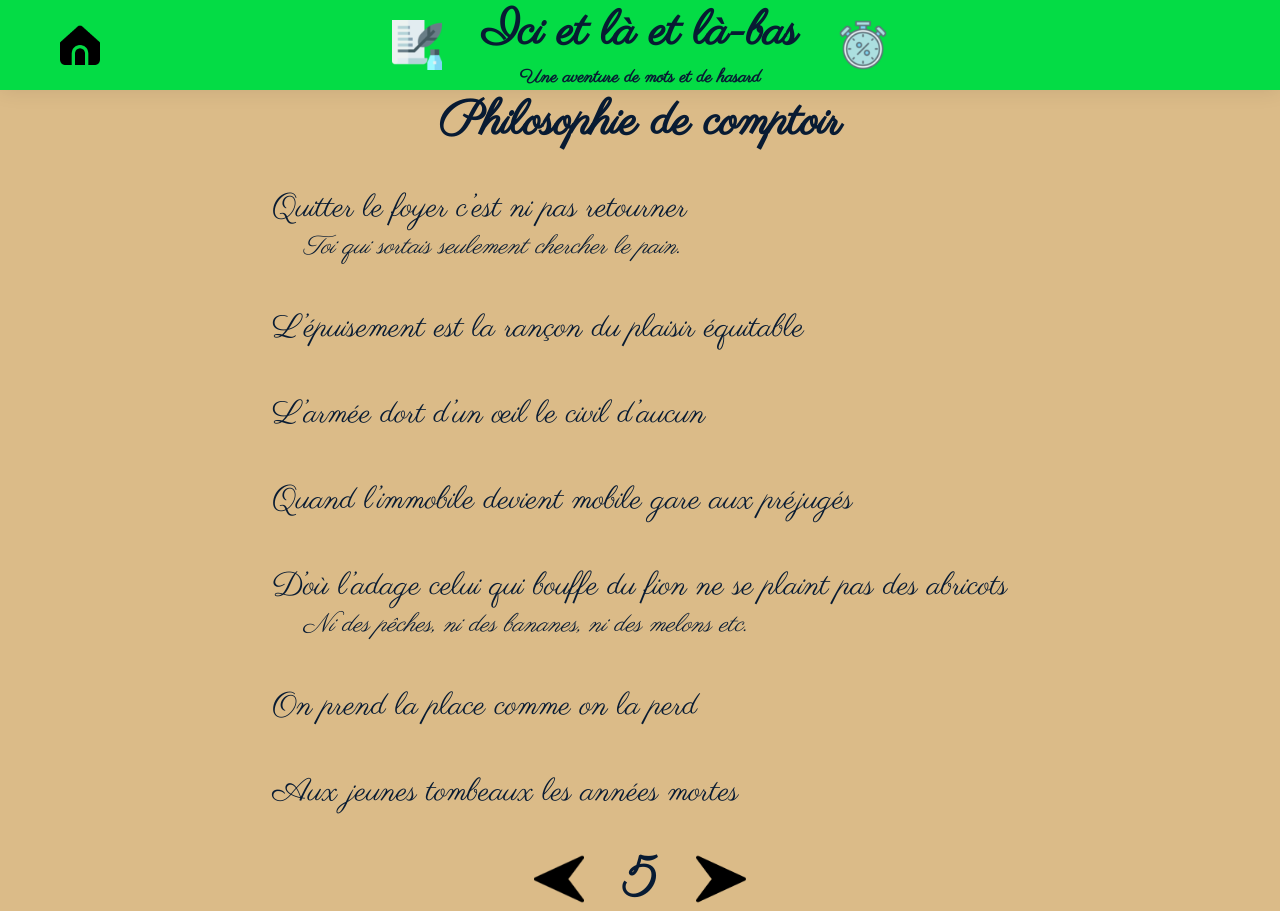
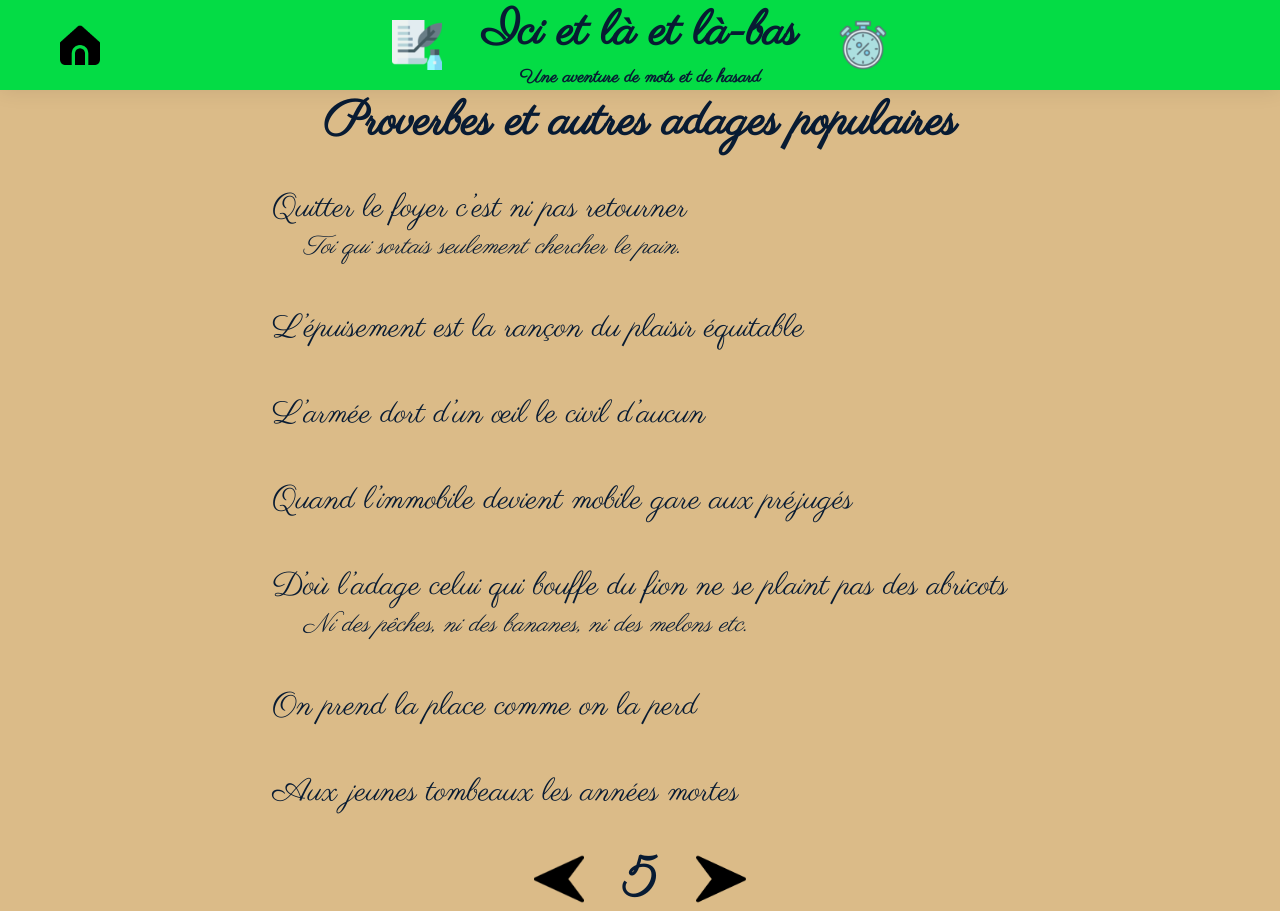
Before and after one commit to Nekartek/nekartek.github.io, a plain HTML site: page tentatives/tentative5.html in a window 1280 px wide. Drawn offline with nearby package versions, Linux system fonts and the light colour scheme.

Commit message:
Update tentative5.html

```diff
--- a/tentatives/tentative5.html
+++ b/tentatives/tentative5.html
@@ -37,7 +37,7 @@
 
     <main class="flex flex-column-center-center height-full">
         <div class="flex flex-column-center-between width-full height-full">
-            <h1><strong>Philosophie de comptoir</strong></h1>
+            <h1><strong>Proverbes et autres adages populaires</strong></h1>
             <p class="text-tentative space-comments">
                 Quitter le foyer c’est ni pas retourner<br />
                 <i>Toi qui sortais seulement chercher le pain.</i><br /><br />
```
